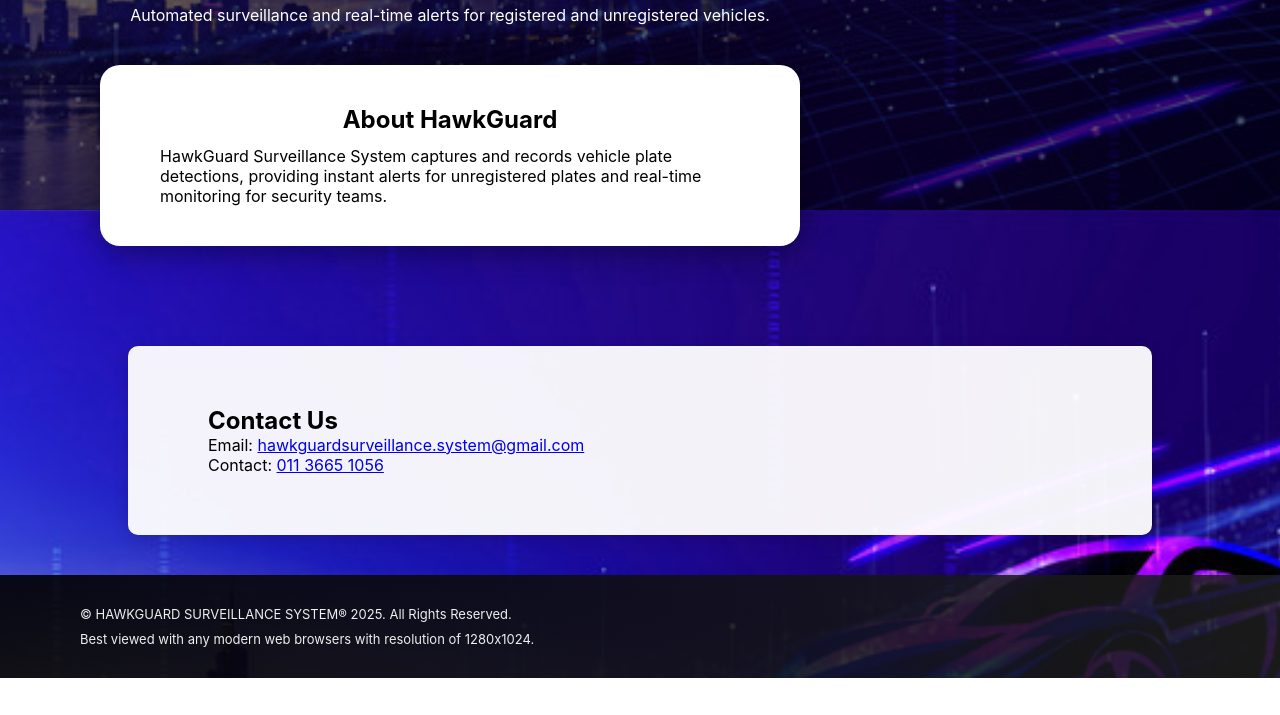
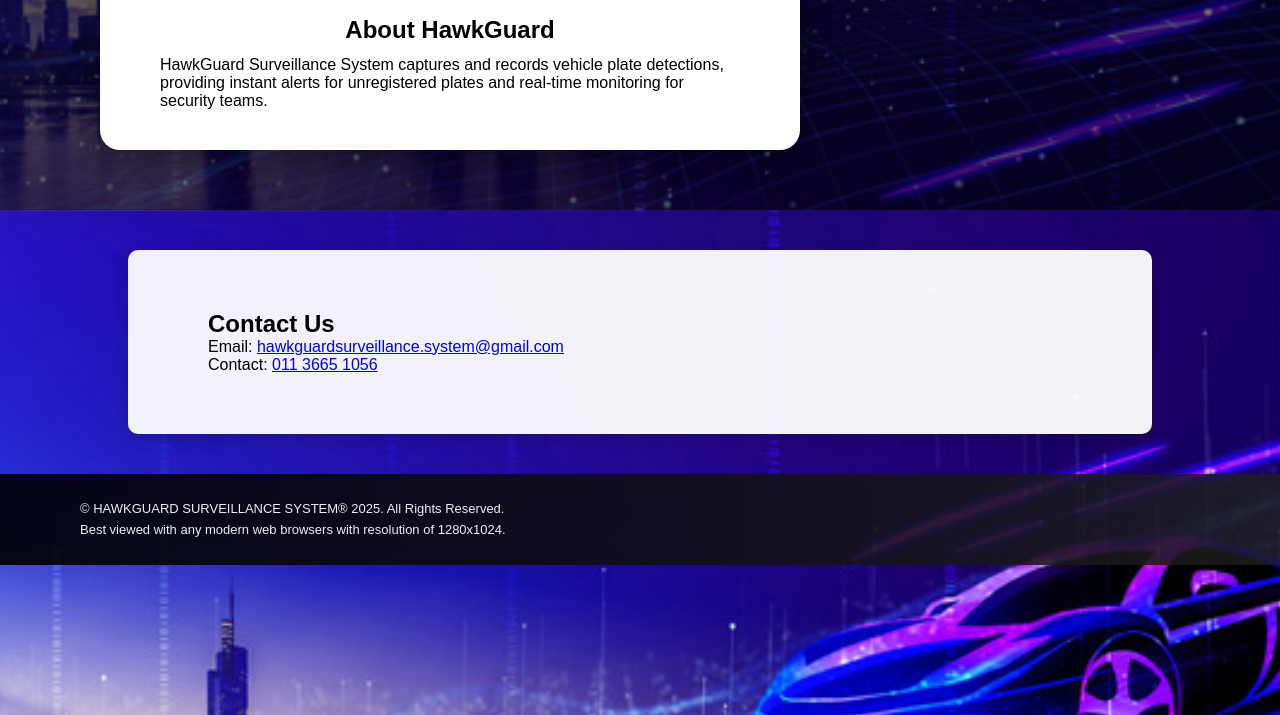
Before and after one commit to galaxyhyacinth-crypto/hawkguard-dashboard, a website: page public/index.html in a window 1280 px wide. Shown: the part 590-1305 px from the top of the page. Before the commit the page ends 1268 px from the top, so only its background shows below. Drawn offline with Linux system fonts and the light colour scheme.

```diff
--- a/public/assets/css/style.css
+++ b/public/assets/css/style.css
@@ -12,30 +12,16 @@
 }
 
 /* -------------------- GLOBAL VARIABLES & RESET -------------------- */
-:root {
-  --card-bg: #fff;
-  --text-dark: #000;
-  --white: #fff;
-}
-
 * {
   box-sizing: border-box;
   margin: 0;
   padding: 0;
-  font-family: Inter, Arial, Helvetica, sans-serif;
+  font-family: 'Poppins', sans-serif;
 }
 
 html, body {
   scroll-behavior: smooth;
-}
-
-
-
-body {
-  font-family: 'Poppins', sans-serif;
-  color: #fff;
   overflow-x: hidden;
-  min-height: 100vh;
 }
 
 /* -------------------- TOP NAVIGATION -------------------- */
@@ -62,11 +48,6 @@
   cursor: pointer;
 }
 
-.nav-logo {
-  width: 45px;
-  height: auto;
-}
-
 nav a {
   color: #fff;
   text-decoration: none;
@@ -75,18 +56,14 @@
   transition: opacity 0.3s ease;
 }
 
-nav a:hover {
-  opacity: 0.7;
-}
+nav a:hover { opacity: 0.7; }
 
-/* Sign In / Sign Up Buttons */
 .top-nav nav a.btn-nav {
   margin-left: 12px;
   color: #000;
   background: #fff;
   padding: 8px 14px;
   border-radius: 8px;
-  text-decoration: none;
   transition: 0.3s;
 }
 
@@ -99,28 +76,30 @@
 .home-hero-page {
   background: url('../images/home-hero.jpg') no-repeat center center fixed;
   background-size: cover;
-  display: block; /* 💥 ubah dari flex ke block supaya boleh scroll */
+  display: block;
   position: relative;
-  min-height: 100vh; /* bukan fixed 100vh */
+  min-height: 100vh;
   color: white;
-  overflow-x: hidden; /* hanya sembunyi kiri-kanan je */
+  padding-bottom: 150px;
 }
 
 body.home-hero-page::before {
   content: "";
   position: fixed;
   top: 0; left: 0; right: 0; bottom: 0;
+  height: 100%;
+  width: 100%;
   background: rgba(0, 0, 0, 0.55);
   z-index: 0;
+  pointer-events: none;
 }
-
 
 .hero-inner {
   position: relative;
-  z-index: 2;
+  z-index: 3;
   max-width: 900px;
   text-align: center;
-  margin-top: 450px; /* 💥 Turunkan lagi hero text */
+  margin-top: 360px;
 }
 
 .hero-title {
@@ -129,6 +108,10 @@
   line-height: 1.2;
   margin-bottom: 20px;
   color: #fff;
+  text-shadow:
+    0 0 10px rgba(0, 180, 255, 0.8),
+    0 0 20px rgba(0, 180, 255, 0.6),
+    0 0 30px rgba(0, 180, 255, 0.4);
 }
 
 .hero-desc {
@@ -149,50 +132,36 @@
   max-width: 700px;
 }
 
-.about-box * {
-  color: #000 !important;
-}
+.about-box * { color: #000 !important; }
 
 .about-box h2 {
   text-align: center;
   margin-bottom: 12px;
 }
 
-.about-box h3 {
-  margin-top: 20px;
-  font-size: 20px;
-}
-
-.about-box ul {
-  margin-top: 16px;
-  padding-left: 20px;
-  line-height: 1.6;
-}
-
 /* -------------------- CONTACT SECTION -------------------- */
 .contact-section {
+  position: relative;
+  z-index: 3;
   text-align: left;
-  padding: 60px 80px; /* kecilkan padding supaya tak besar sangat */
+  padding: 60px 80px;
   background: rgba(255, 255, 255, 0.95);
-  border-radius: 10px; /* kecikkan border radius */
+  border-radius: 10px;
   color: #000;
   width: 80%;
-  margin: 100px auto 40px; /* bagi tengah cantik */
+  margin: 100px auto 40px;
   box-shadow: 0 4px 15px rgba(0, 0, 0, 0.15);
 }
 
 /* -------------------- FOOTER -------------------- */
 footer {
-  background: linear-gradient(to right, rgba(0,0,0,0.9), rgba(30,30,30,0.85)); /* gradient black */
+  background: linear-gradient(to right, rgba(0,0,0,0.9), rgba(30,30,30,0.85));
   text-align: left;
   padding: 25px 80px;
   font-size: 13px;
   color: #eee;
   line-height: 1.6;
-  border-top: none;
-  margin-top: 0;
 }
-footer p { margin: 4px 0; }
 
 /* -------------------- BACK TO TOP BUTTON -------------------- */
 #backToTop {
--- a/public/index.html
+++ b/public/index.html
@@ -6,15 +6,11 @@
   <title>HawkGuard Surveillance System</title>
   <link rel="stylesheet" href="assets/css/style.css" />
 </head>
-
 <body class="home-hero-page">
 
   <!-- 🔹 Top Navigation -->
   <div class="top-nav">
-    <div class="brand">
-      <img src="assets/images/hawk-logo.png" alt="HawkGuard Logo" class="nav-logo">
-      HAWKGUARD
-    </div>
+    <div class="brand">🦅 HAWKGUARD</div>
     <nav>
       <a href="#contact" class="btn-nav">Contact</a>
       <a href="sign-in.html" class="btn-nav">Sign In</a>
@@ -24,14 +20,14 @@
 
   <!-- 🔹 Hero Section -->
   <div class="hero-inner fade-in-box">
-    <h1 class="hero-title">Smart License Plate Recognition System</h1>
-    <p>Automated surveillance and real-time alerts for registered and unregistered vehicles.</p>
+    <h1 class="hero-title">HAWKGUARD SURVEILLANCE SYSTEM</h1>
+    <p class="hero-desc">Automated surveillance and real-time alerts for registered and unregistered vehicles.</p>
 
     <div class="about-box fade-in-box">
       <h2>About HawkGuard</h2>
       <p>
-        HawkGuard Surveillance System captures and records vehicle plate detections,
-        providing instant alerts for unregistered plates and real-time monitoring for security teams.
+        HawkGuard Surveillance System captures and records vehicle plate detections, providing instant alerts for
+        unregistered plates and real-time monitoring for security teams.
       </p>
     </div>
   </div>
@@ -39,49 +35,47 @@
   <!-- 🔹 Contact Section -->
   <section id="contact" class="contact-section">
     <h2>Contact Us</h2>
-    <p>Email:
-      <a href="mailto:hawkguardsurveillance.system@gmail.com">
-        hawkguardsurveillance.system@gmail.com
-      </a>
-    </p>
-    <p>Contact:
-      <a href="tel:01136651056">011 3665 1056</a>
-    </p>
+    <p>Email: <a href="mailto:hawkguardsurveillance.system@gmail.com">hawkguardsurveillance.system@gmail.com</a></p>
+    <p>Contact: <a href="tel:01136651056">011 3665 1056</a></p>
   </section>
 
   <!-- 🔹 Footer -->
-  <footer class="site-footer">
-    <p>© HAWKGUARD SURVEILLANCE SYSTEM® 2025. All Rights Reserved.</p>
-    <p>Best viewed with any modern web browsers with resolution of 1280x1024.</p>
+  <footer>
+    © HAWKGUARD SURVEILLANCE SYSTEM® 2025. All Rights Reserved.<br>
+    Best viewed with any modern web browsers with resolution of 1280x1024.
   </footer>
 
-  <!-- 🔹 Scroll & Back to Top -->
-  <button id="backToTop">↑</button>
-
+  <!-- 🔹 Smooth Scroll Script -->
   <script>
-    // Smooth scroll untuk anchor #link
+    // Smooth scroll untuk anchor #
     document.querySelectorAll('a[href^="#"]').forEach(anchor => {
       anchor.addEventListener('click', function(e) {
         e.preventDefault();
         const target = document.querySelector(this.getAttribute('href'));
-        if (target) target.scrollIntoView({ behavior: 'smooth', block: 'start' });
+        if (target) {
+          target.scrollIntoView({ behavior: 'smooth', block: 'start' });
+        }
       });
     });
 
-    // Klik logo -> scroll balik atas
+    // Klik logo scroll balik atas
     document.querySelector('.brand').addEventListener('click', () => {
       window.scrollTo({ top: 0, behavior: 'smooth' });
     });
 
-    // Butang Back to Top
+    // Back to top button
     const backToTopBtn = document.getElementById('backToTop');
     window.addEventListener('scroll', () => {
-      backToTopBtn.style.display = window.scrollY > 300 ? 'block' : 'none';
+      if (window.scrollY > 300) backToTopBtn.style.display = 'block';
+      else backToTopBtn.style.display = 'none';
     });
     backToTopBtn.addEventListener('click', () => {
       window.scrollTo({ top: 0, behavior: 'smooth' });
     });
   </script>
 
+  <!-- 🔹 Back to Top Button -->
+  <button id="backToTop">↑</button>
+
 </body>
 </html>
```
